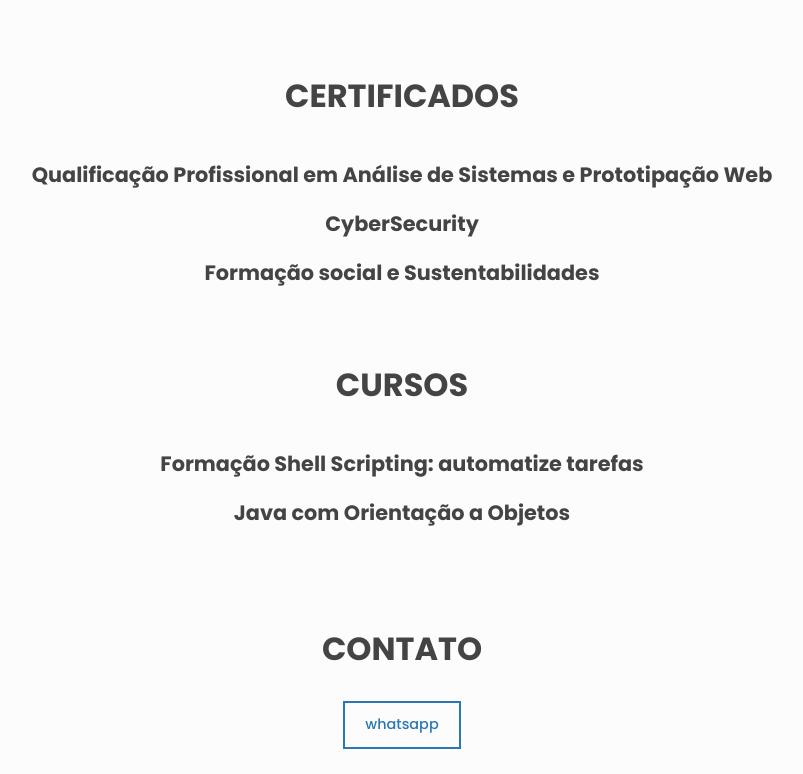
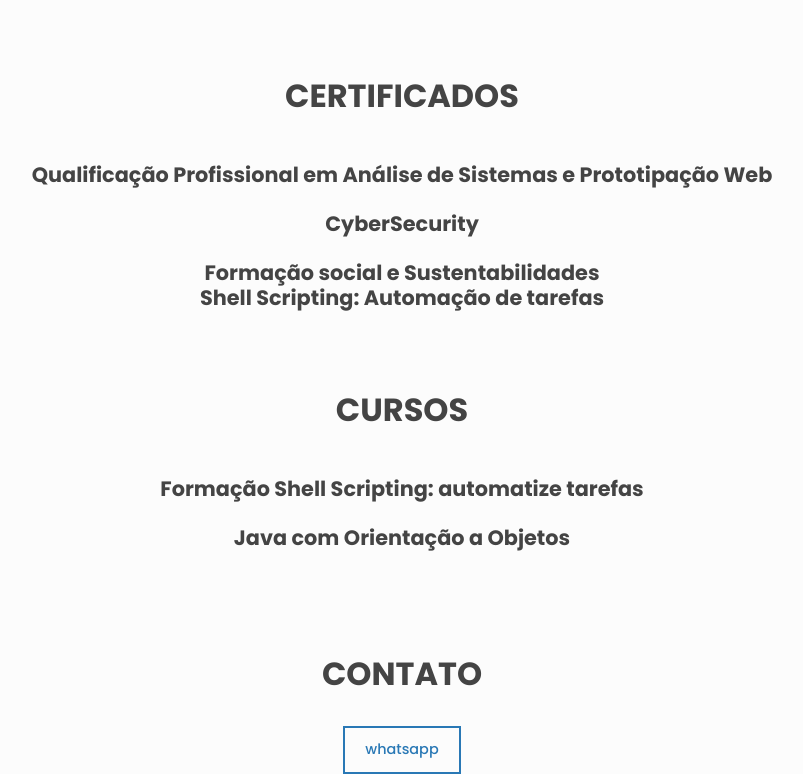
Before and after one commit to fehstack/fehstack.github.io, a plain HTML site: page index.html in a window 1280 px wide. Shown: the part 1480-2254 px from the top of the page, without its empty margins (238-1041 px from the left). Before the commit the page ends 2229 px from the top, so only its background shows below. Drawn offline with Linux system fonts and the light colour scheme.

Commit message:
Update index.html

```diff
--- a/index.html
+++ b/index.html
@@ -167,6 +167,12 @@
           class="certificate" target="_blank">
           <h4>Formação social e Sustentabilidades</h4>
         </a>
+
+        <a href="https://cursos.alura.com.br/certificate/fesantiagx/shellscripting"
+          class="certificate" target="_blank">
+          <h4>Shell Scripting: Automação de tarefas</h4>
+        </a>
+
       </div>
     </section>
 
```
